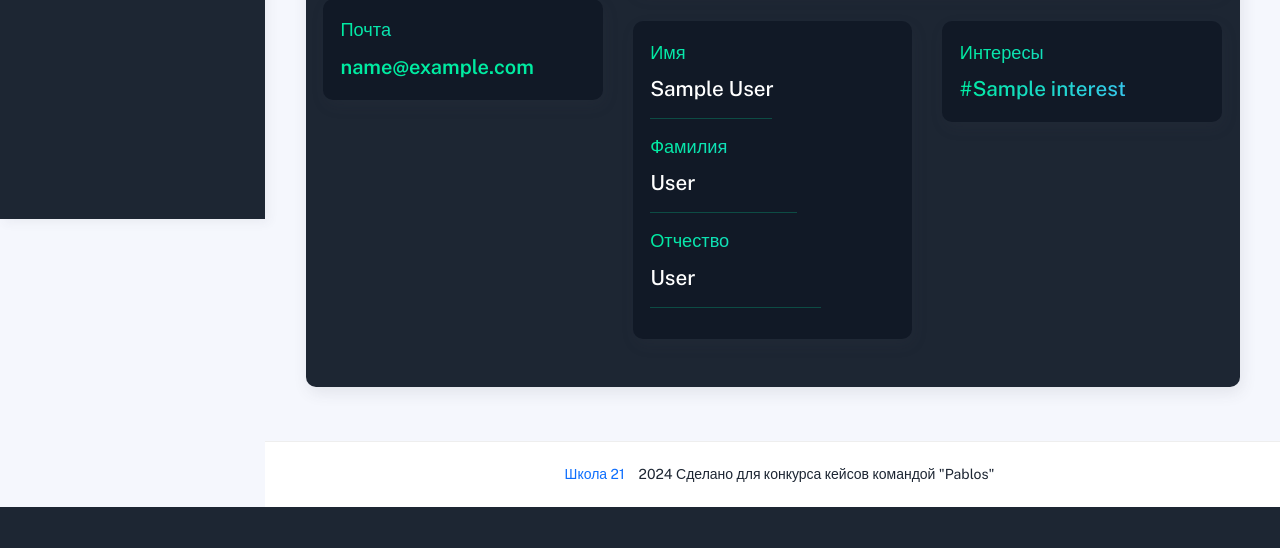
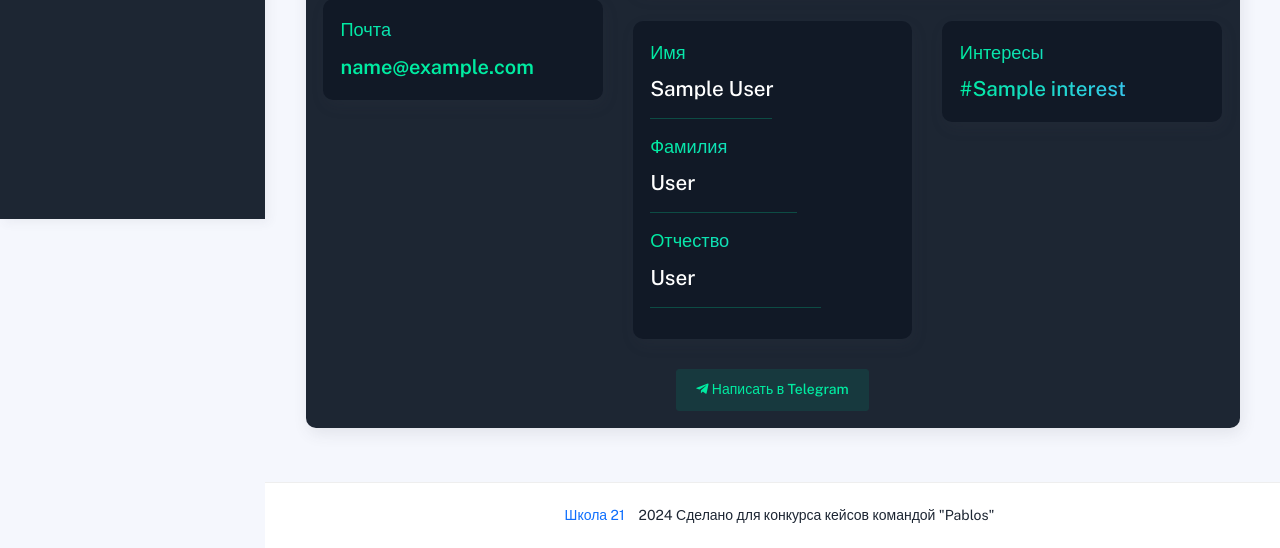
Before and after one commit to TolyanL/school21-case, a Django app: page /users/profile/detail/1 in a window 1280 px wide. Shown: the part 581-1129 px from the top of the page. Before the commit the page ends 1088 px from the top, so only its background shows below. Run offline with Django 5.2, Linux system fonts and the light colour scheme; tables that the repository leaves empty hold one stand-in row (values such as "Sample post"); grey boxes marked "Sample" are stand-in pictures; some libraries are stand-ins or nearby versions.

Commit message:
add dm in Telegram button at profile page

```diff
--- a/school21_case/templates/users/profile.html
+++ b/school21_case/templates/users/profile.html
@@ -148,9 +148,9 @@
         </div>
       </div>
 
-      {% if request.user.password == user.password %}
       <div class="row">
         <div class="col-md-12">
+          {% if request.user.password == user.password %}
           <div class="d-flex justify-content-center">
             <div class="p-2">
               <a href="{% url 'profile_edit' %}">
@@ -162,9 +162,18 @@
                 <button class="btn btn-danger">Выйти</button>
               </a>
             </div>
+          </div>
+          {% else %}
+            {% if user.profile.nickname_tg %}
+            <div class="d-flex justify-content-center">
+              <a href="https://t.me/{{ user.profile.nickname_tg }}">
+                <button class="btn btn-primary"><i class="fab fa-telegram-plane"></i> Написать в Telegram</button>
+              </a>
+            </div>
+            {% endif %}
+          {% endif %}
         </div>
       </div>
-      {% endif %}
 
     </div>
   </div>
```
